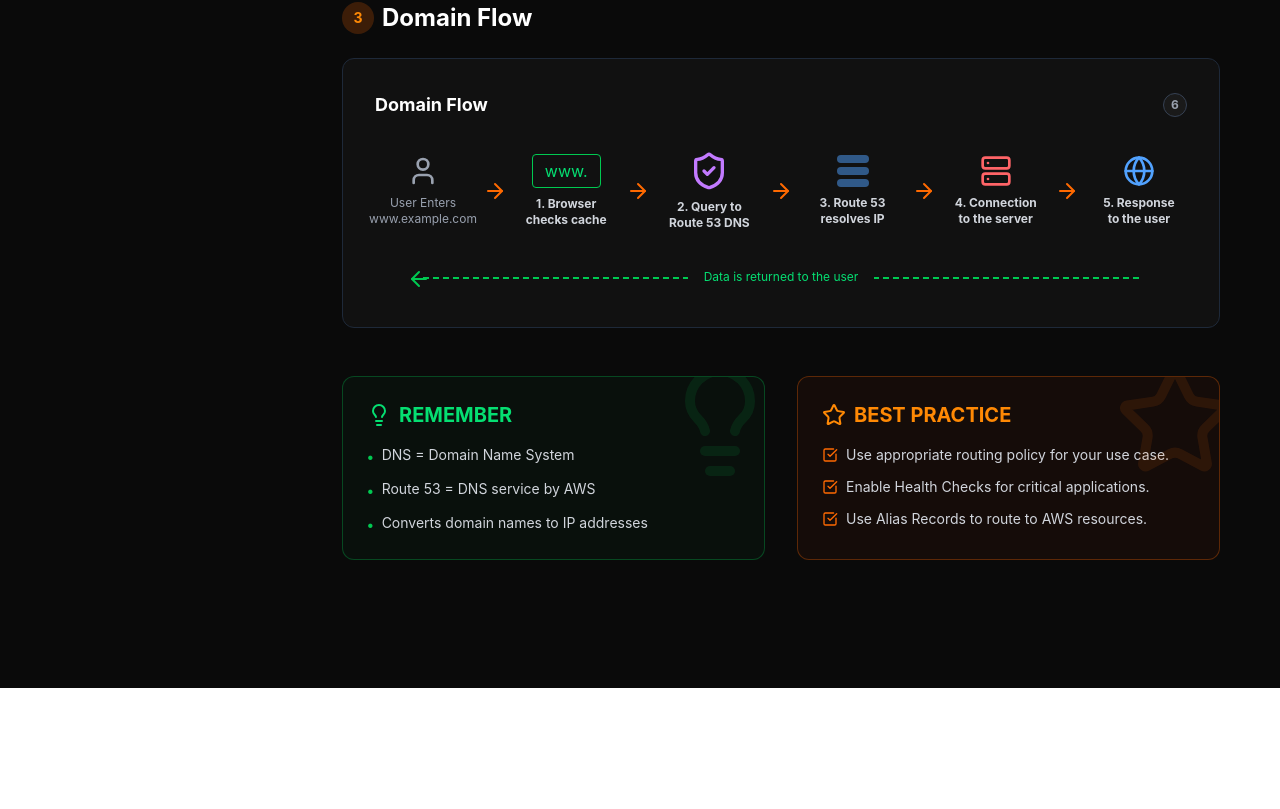
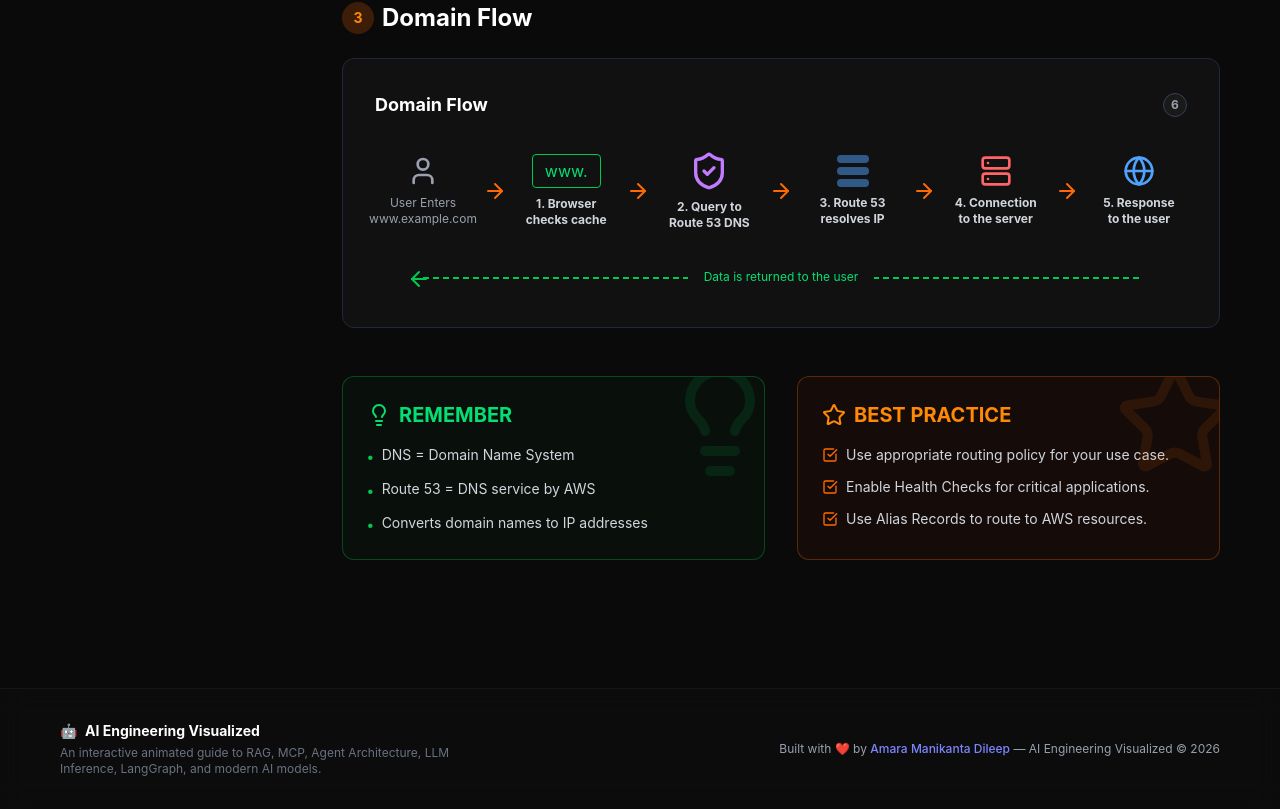
Before and after one commit to Amara-Manikanta/ai-engineering-visualized, a React (Vite) app in the folder v2-react/: page /aws/dns in a window 1280 px wide. Shown: the part 1184-1993 px from the top of the page. Before the commit the page ends 1872 px from the top, so only its background shows below. Built offline with nearby package versions, Linux system fonts and the light colour scheme.

Commit message:
feat: re-add footer credits 'Built with ❤️ by Amara Manikanta Dileep' to home and guide layout UI

```diff
--- /dev/null
+++ b/v2-react/src/components/Footer.jsx
@@ -0,0 +1,21 @@
+import React from "react";
+
+export default function Footer() {
+  return (
+    <footer className="w-full border-t border-white/5 bg-[#0d0d0d]/80 backdrop-blur-md py-8 mt-auto z-10">
+      <div className="max-w-[1200px] mx-auto px-4 sm:px-5 flex flex-col md:flex-row items-center justify-between gap-4 text-center md:text-left">
+        <div>
+          <div className="text-white font-bold text-sm flex items-center justify-center md:justify-start gap-2">
+            <span>🤖</span> AI Engineering Visualized
+          </div>
+          <p className="text-xs text-gray-500 mt-1 max-w-md">
+            An interactive animated guide to RAG, MCP, Agent Architecture, LLM Inference, LangGraph, and modern AI models.
+          </p>
+        </div>
+        <div className="text-xs text-gray-400">
+          Built with ❤️ by <span className="text-indigo-400 font-medium">Amara Manikanta Dileep</span> — AI Engineering Visualized © 2026
+        </div>
+      </div>
+    </footer>
+  );
+}
--- a/v2-react/src/components/GuideLayout.jsx
+++ b/v2-react/src/components/GuideLayout.jsx
@@ -2,6 +2,7 @@
 import { useLocation, Link } from "react-router-dom";
 import { ChevronDown } from "lucide-react";
 import GlobalHeader from "./GlobalHeader";
+import Footer from "./Footer";
 import { AZURE_LINKS, AWS_LINKS } from "../config/navigation";
 import { PYTHON_LINKS } from "../config/pythonNavigation";
 
@@ -25,10 +26,10 @@
   }
 
   return (
-    <div className="min-h-screen bg-[#0a0a0a] text-gray-300 font-sans">
+    <div className="min-h-screen flex flex-col bg-[#0a0a0a] text-gray-300 font-sans">
       <GlobalHeader />
 
-      <div className="flex flex-col lg:flex-row gap-6 lg:gap-8 mt-6 max-w-[1200px] mx-auto px-4 sm:px-5 pb-20">
+      <div className="flex-1 flex flex-col lg:flex-row gap-6 lg:gap-8 mt-6 max-w-[1200px] mx-auto px-4 sm:px-5 pb-20 w-full">
 
         {/* Sidebar TOC — collapsible on mobile, sticky on desktop */}
         <aside className="lg:w-[250px] shrink-0 lg:sticky lg:top-[90px] h-fit bg-[#141414] border border-white/10 rounded-xl overflow-hidden">
@@ -113,6 +114,7 @@
         </main>
 
       </div>
+      <Footer />
     </div>
   );
 }
--- a/v2-react/src/pages/Home.jsx
+++ b/v2-react/src/pages/Home.jsx
@@ -1,4 +1,5 @@
 import GlobalHeader from "../components/GlobalHeader";
+import Footer from "../components/Footer";
 import { Link } from "react-router-dom";
 import { motion } from "framer-motion";
 import { Code, Brain, Sparkles, Database, Cpu, Bot, ArrowRight, Plug, MessageSquare, Wand2, Layers, Gauge, Cloud, Rocket, BookOpen } from "lucide-react";
@@ -112,6 +113,7 @@
           </motion.div>
         </motion.div>
       </main>
+      <Footer />
     </div>
   );
 }
```
